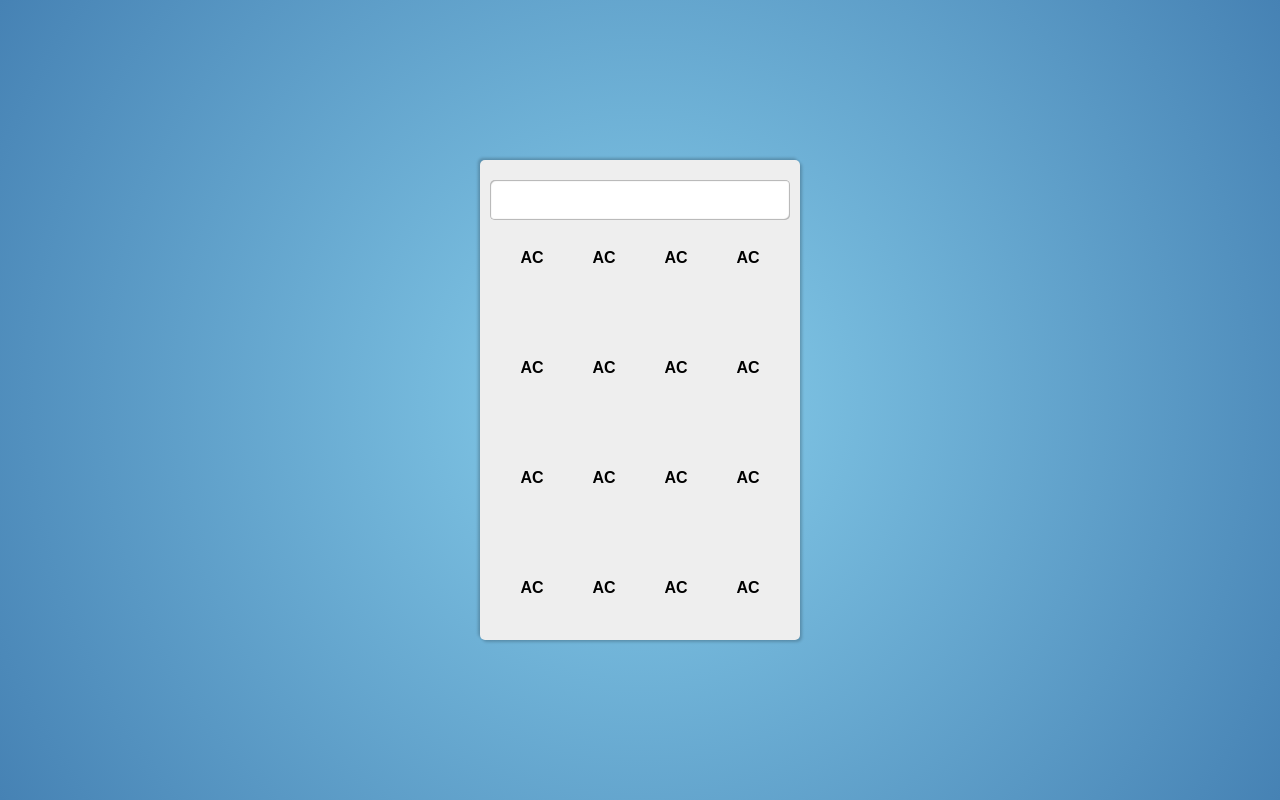
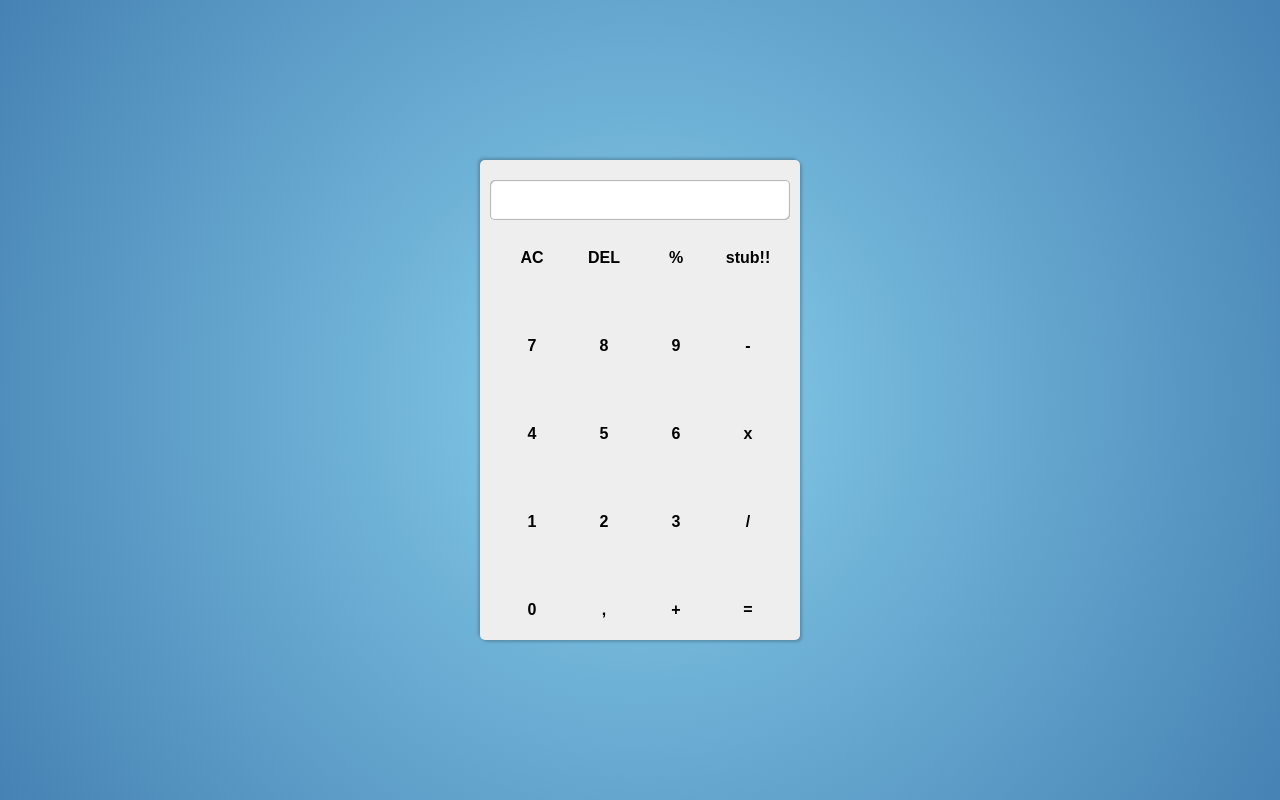
Before and after one commit to REDCROSS16/calculator, a plain HTML site: page index.html in a window 1280 px wide. Drawn offline with Linux system fonts and the light colour scheme.

Commit message:
upd html

```diff
--- a/app.js
+++ b/app.js
@@ -17,6 +17,17 @@ class Calculator {
     }
 }
 
+//  получаем все кнопки # get all buttons
+const numberButtons = document.querySelectorAll('[data-number]');
+const operationButtons = document.querySelectorAll('[data-operation]');
+const equalsButton = document.querySelector('[data-equals]');
+const deleteButton = document.querySelector('[data-delete]');
+const allClearButton = document.querySelector('[data-all-clear]');
+const previousOperandTextElement = document.querySelector('[data-previous-operand]');
+const currentOperandTextElement = document.querySelector('[data-current-operand]');
+
+
+console.log(numberButtons);
 
 let result = document.querySelector('#result');
 
--- a/index.html
+++ b/index.html
@@ -18,27 +18,33 @@
             <div class="keyboard">
                 <div class="buttons">
                     <button data-all-clear class="button">AC</button>
-                    <button data-all-clear class="button">AC</button>
-                    <button data-all-clear class="button">AC</button>
-                    <button data-all-clear class="button">AC</button>
+                    <button data-delete class="button">DEL</button>
+                    <button data-operation class="button">%</button>
+                    <button data-number class="button">stub!!</button>
                 </div>
                 <div class="buttons">
-                    <button data-all-clear class="button">AC</button>
-                    <button data-all-clear class="button">AC</button>
-                    <button data-all-clear class="button">AC</button>
-                    <button data-all-clear class="button">AC</button>
+                    <button data-number class="button">7</button>
+                    <button data-number class="button">8</button>
+                    <button data-number class="button">9</button>
+                    <button data-operation class="button">-</button>
                 </div>
                 <div class="buttons">
-                    <button data-all-clear class="button">AC</button>
-                    <button data-all-clear class="button">AC</button>
-                    <button data-all-clear class="button">AC</button>
-                    <button data-all-clear class="button">AC</button>
+                    <button data-number class="button">4</button>
+                    <button data-number class="button">5</button>
+                    <button data-number class="button">6</button>
+                    <button data-operation class="button">x</button>
                 </div>
                 <div class="buttons">
-                    <button data-all-clear class="button">AC</button>
-                    <button data-all-clear class="button">AC</button>
-                    <button data-all-clear class="button">AC</button>
-                    <button data-all-clear class="button">AC</button>
+                    <button data-number class="button">1</button>
+                    <button data-number class="button">2</button>
+                    <button data-number class="button">3</button>
+                    <button data-operation class="button">/</button>
+                </div>
+                <div class="buttons">
+                    <button data-number class="button">0</button>
+                    <button data-number class="button">,</button>
+                    <button data-operation class="button">+</button>
+                    <button data-equals class="button">=</button>
                 </div>
             </div>
 
--- a/style.css
+++ b/style.css
@@ -13,9 +13,6 @@ body {
     align-items: center;
 }
 
-.container {
-
-}
 #calculator {
     width: 320px;
     height: 480px;
```
